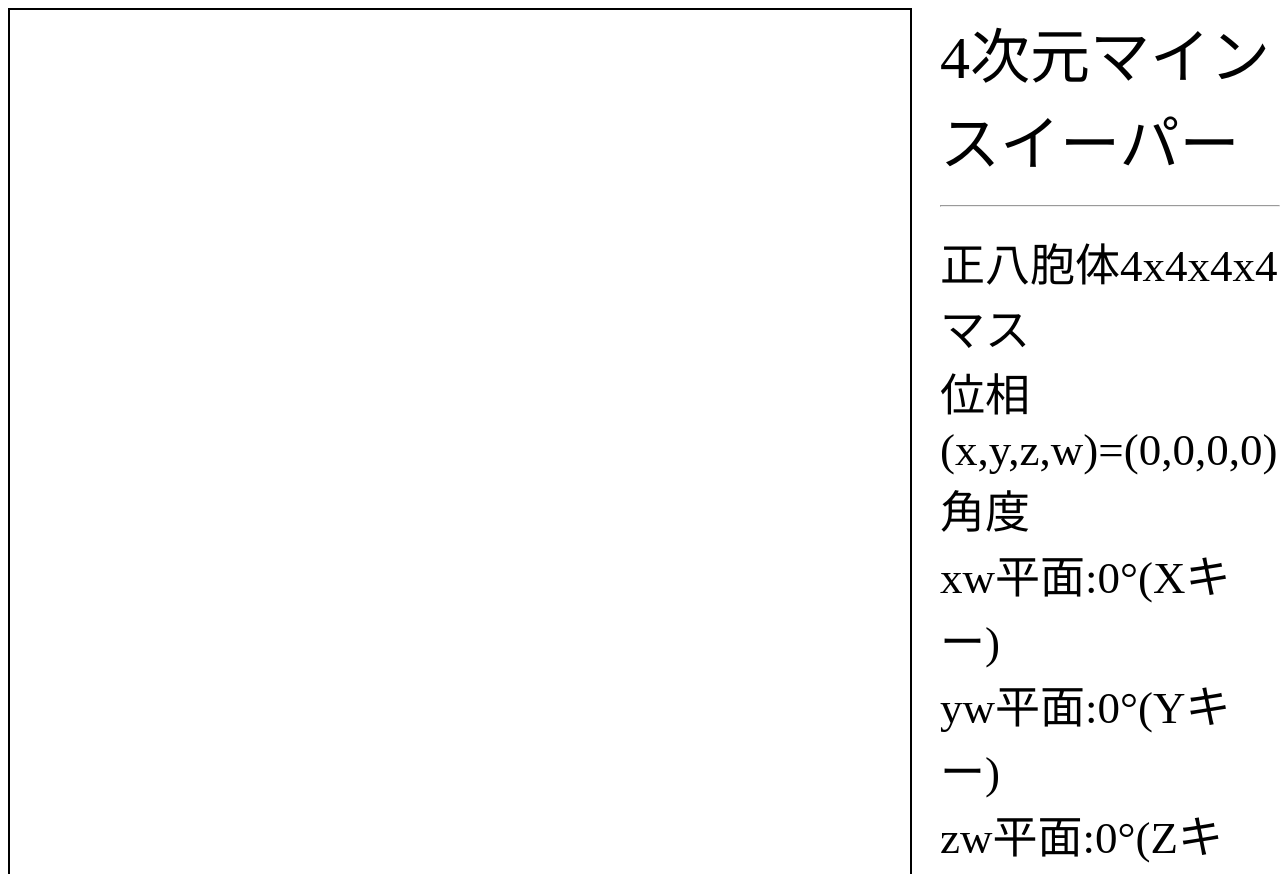
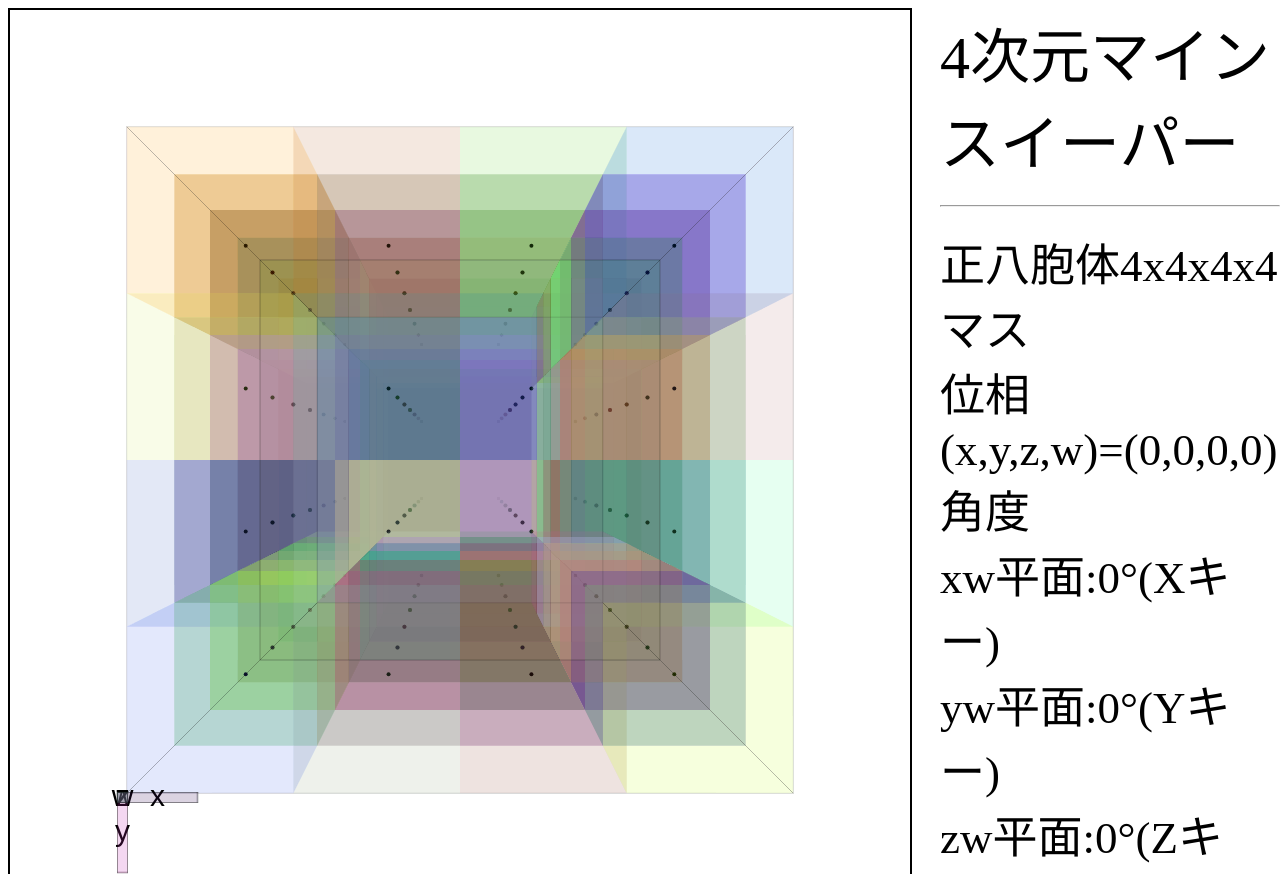
Before and after one commit to hachchch/tesseract-minesweeper, a plain HTML site: page index.html in a window 1280 px wide. Shown: the top 874 px of the page. Drawn offline with Linux system fonts and the light colour scheme.

Commit message:
Update index.html

```diff
--- a/index.html
+++ b/index.html
@@ -27,7 +27,7 @@
             <t id="infomation"></t>
         </div>
         <canvas class="canvas" width="900" height="900"></canvas>
-        <script type="text/javascript" src="../../lib/mathematics.lib.js"></script>
+        <script type="text/javascript" src="mathematics.lib.js"></script>
         <script type="text/javascript" src="main.js"></script>
     </body>
 </html>
```
